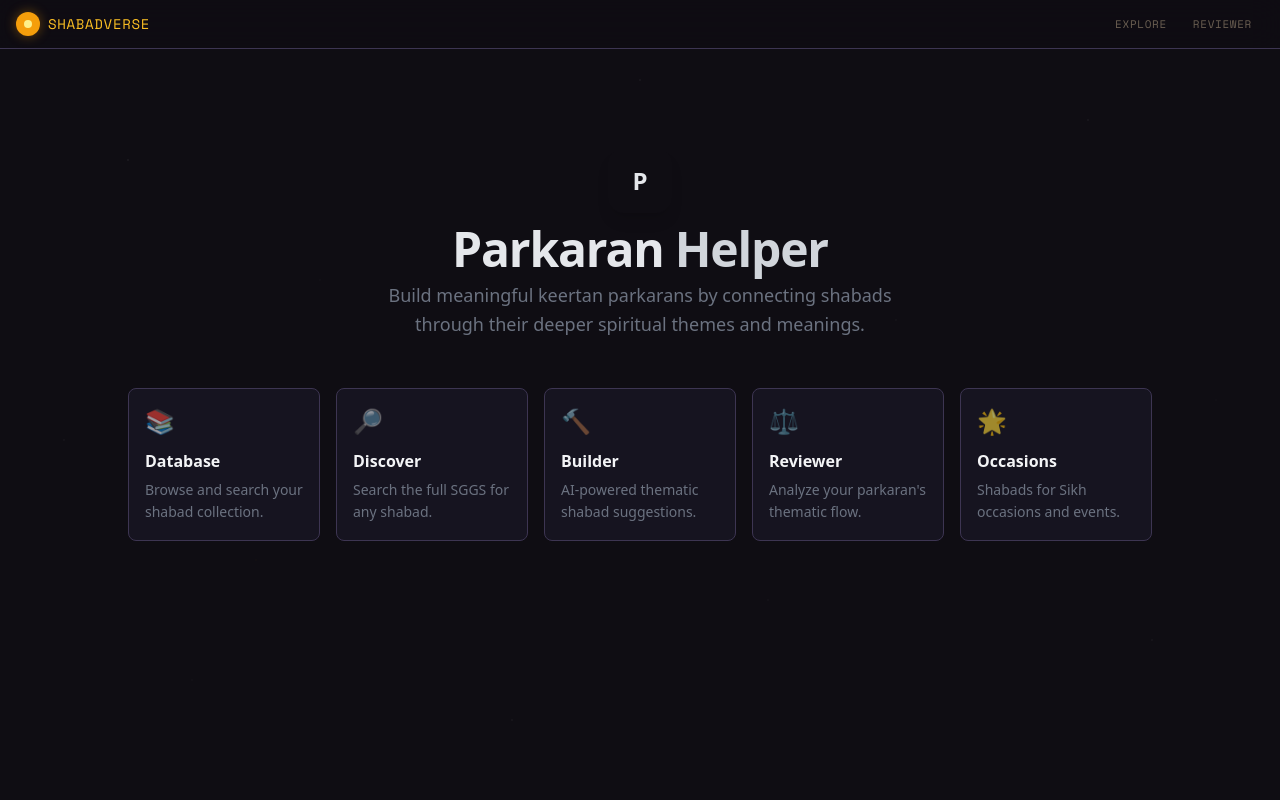
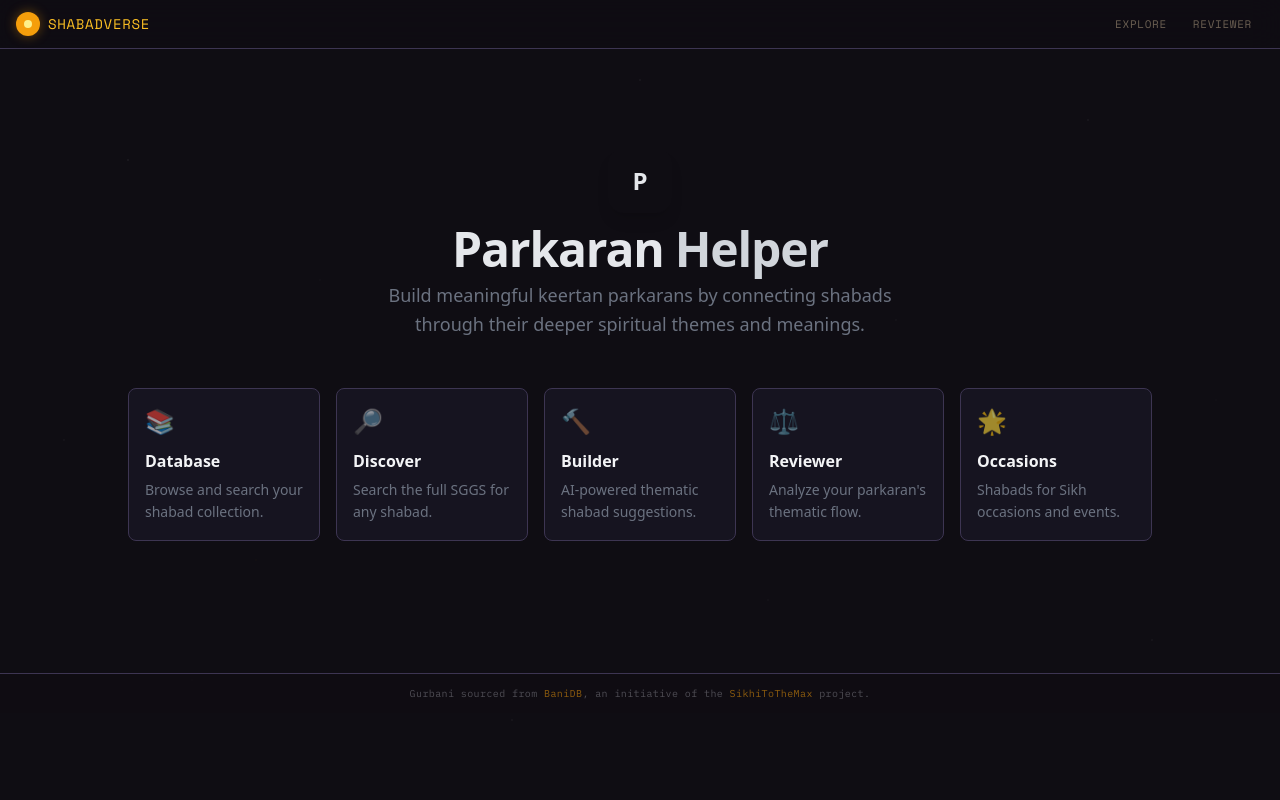
Before and after one commit to ujjaldidarsingh/ShabadVerse, a Flask app: template parkaran-helper/templates/index.html in a window 1280 px wide. Run offline with Flask 3, Linux system fonts and the light colour scheme; the template is opened without the code that fills it, so the values that code supplies are empty; some libraries are stand-ins or nearby versions.

Commit message:
fix: Batch 1 quick wins (issues #1, #4, #7, #8 + BaniDB credit)
Addresses Bhajneet's feedback in issues #1, #4, #7, #8 plus a new
BaniDB/SikhiToTheMax acknowledgement in the footer.

#1: Disable EXPLORE button on the already-centered node. Previously
clicking EXPLORE on the center shabad re-fetched and relayed out the
same shabad, which looked like a page refresh. Now the button is
greyed out, cursor:not-allowed, with "Already centered" tooltip.

#4: Make preview modal close button sticky. The close × was
absolute-positioned and scrolled away with content. Now the header
is position:sticky with its own backdrop, staying visible while
scrolling long shabads. Also enlarged the hit area.

#7: Move SELECTIVE (threshold) slider from the top command bar to
the bottom-left controls panel next to SPREAD. Both sliders affect
graph viewing so they belong together.

#8: Move the "5,542 SHABADS / 372 TAGS" stats into the empty-state
pane. They now only appear when no shabad is loaded, decluttering
the UI once the user starts exploring.

Footer: Added a subtle site footer crediting BaniDB and the
SikhiToTheMax project as the source of Gurbani data. Visible on
every page.

Co-Authored-By: Claude Opus 4.6 <noreply@anthropic.com>

```diff
--- a/parkaran-helper/static/css/style.css
+++ b/parkaran-helper/static/css/style.css
@@ -148,6 +148,28 @@
     background: var(--star-core);
     border-radius: 1px;
     box-shadow: 0 0 6px rgba(245, 158, 11, 0.4);
+}
+
+/* --- Site Footer --- */
+.site-footer {
+    border-top: 1px solid var(--border-subtle);
+    background: rgba(15, 13, 19, 0.6);
+    font-family: 'IBM Plex Mono', monospace;
+    font-size: 10px;
+    color: rgba(200, 200, 210, 0.35);
+    letter-spacing: 0.04em;
+    position: relative;
+    z-index: 10;
+    margin-top: 2rem;
+}
+.site-footer a {
+    color: rgba(245, 158, 11, 0.55);
+    text-decoration: none;
+    transition: color 0.15s;
+}
+.site-footer a:hover {
+    color: var(--star-core);
+    text-decoration: underline;
 }
 
 /* --- Panels & Cards --- */
--- a/parkaran-helper/static/js/graph-explorer.js
+++ b/parkaran-helper/static/js/graph-explorer.js
@@ -582,6 +582,9 @@ function showTooltip(shabadId, nodeEl) {
     const tuk = State.selectedTuk[sid];
     const tukHtml = tuk ? `<div lang="pa-Guru" style="font-family:'Noto Sans Gurmukhi';color:rgba(16,185,129,0.6);font-size:10px;margin-top:4px;padding:3px 6px;background:rgba(16,185,129,0.04);border-radius:3px;border-left:2px solid rgba(16,185,129,0.3);">${escapeHtml((tuk.gurmukhi || "").substring(0, 50))}</div>` : "";
 
+    // If this shabad is already the graph center, EXPLORE would be a no-op — disable it
+    const isCurrentCenter = String(State.centerNode) === sid;
+
     tooltip.innerHTML = `
         <div class="tt-body">
             ${meta.gurmukhi ? `<div class="tt-gurmukhi">${isRep ? "&#9733; " : ""}${escapeHtml(meta.gurmukhi.substring(0, 45))}</div>` : ""}
@@ -591,7 +594,7 @@ function showTooltip(shabadId, nodeEl) {
             ${tagPills ? `<div class="tt-tags">${tagPills}</div>` : ""}
             <div class="tt-actions">
                 <button class="tt-btn tt-btn-add" data-action="add" data-id="${sid}">${inParkaran ? "&#10003; IN SET" : "+ ADD"}</button>
-                <button class="tt-btn tt-btn-explore" data-action="explore" data-id="${sid}">EXPLORE &rarr;</button>
+                <button class="tt-btn tt-btn-explore${isCurrentCenter ? " tt-btn-disabled" : ""}" data-action="explore" data-id="${sid}"${isCurrentCenter ? ' disabled title="Already centered"' : ""}>EXPLORE &rarr;</button>
                 <button class="tt-btn tt-btn-preview" data-action="preview" data-id="${sid}">PREVIEW</button>
                 <button class="tt-btn" data-action="verses" data-id="${sid}" style="color:rgba(200,200,210,0.4);">VERSES</button>
             </div>
@@ -604,6 +607,7 @@ function showTooltip(shabadId, nodeEl) {
     tooltip.querySelectorAll("[data-action]").forEach((btn) => {
         btn.addEventListener("click", (e) => {
             e.stopPropagation();
+            if (btn.disabled) return;
             const action = btn.dataset.action;
             const id = btn.dataset.id;
             if (action === "add") {
--- a/parkaran-helper/templates/base.html
+++ b/parkaran-helper/templates/base.html
@@ -52,6 +52,19 @@
         {% block content %}{% endblock %}
     </main>
 
+    <!-- Footer -->
+    <footer class="site-footer">
+        <div class="max-w-[1600px] mx-auto px-4 py-3 text-center">
+            <span>
+                Gurbani sourced from
+                <a href="https://banidb.com" target="_blank" rel="noopener">BaniDB</a>,
+                an initiative of the
+                <a href="https://sikhitothemax.org" target="_blank" rel="noopener">SikhiToTheMax</a>
+                project.
+            </span>
+        </div>
+    </footer>
+
     <script src="{{ url_for('static', filename='js/app.js') }}"></script>
     {% block scripts %}{% endblock %}
 </body>
```
Also changed, not shown: other parts of parkaran-helper/static/css/style.css (+28 -3 lines), parkaran-helper/templates/explore.html (+7 -10 lines).
